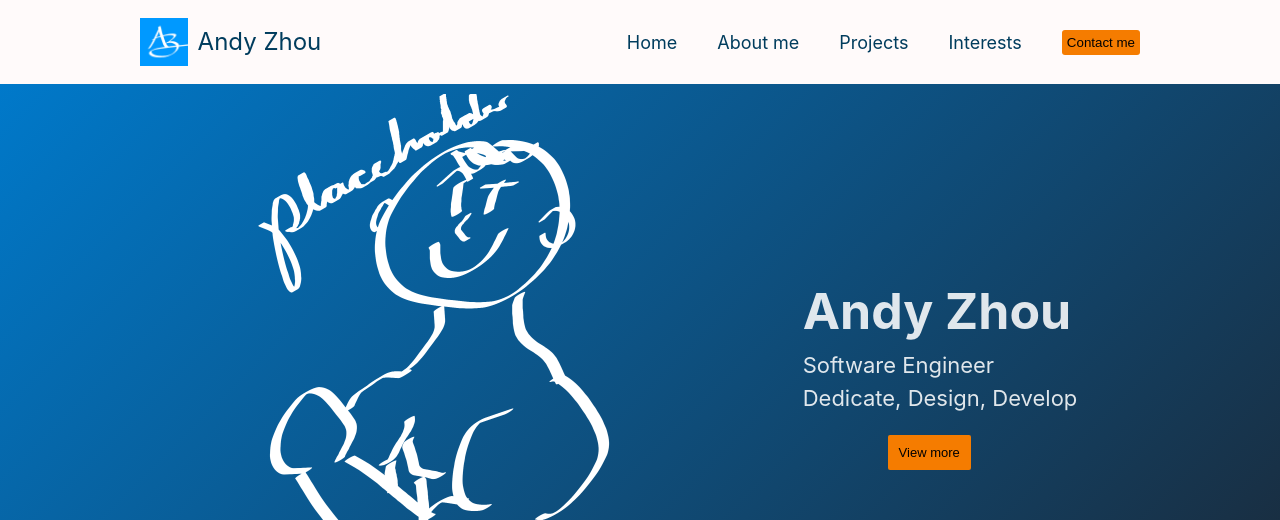
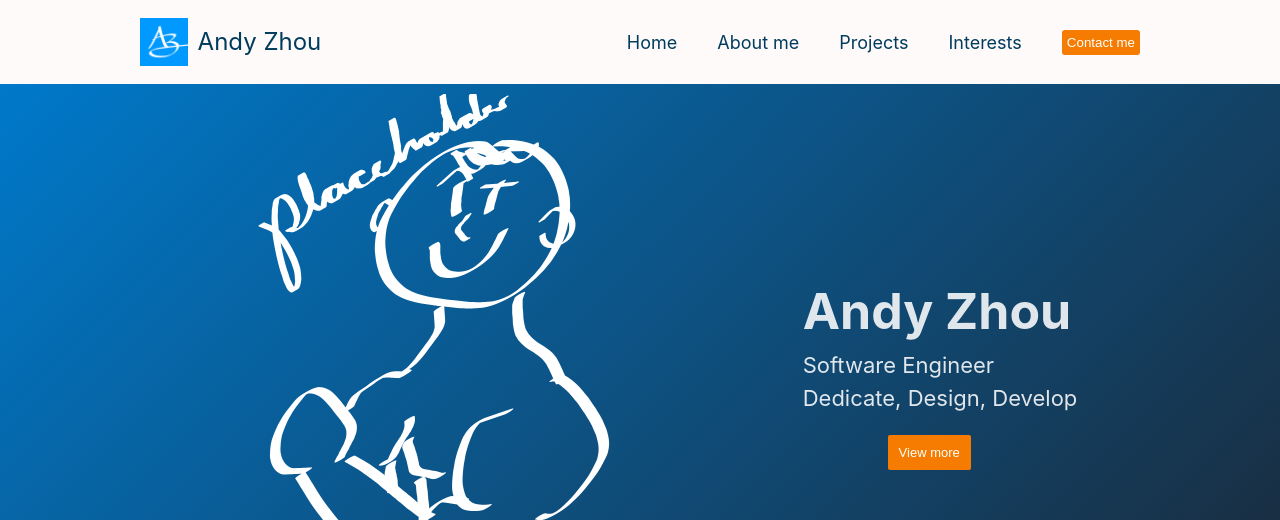
Before and after one commit to PossiblyAHuman/mywebsite2, a React (Vite) app: page / in a window 1280 px wide. Shown: the top 520 px of the page. Built offline with nearby package versions, Linux system fonts and the light colour scheme.

Commit message:
Contact-button now displays right text color on other devices

```diff
--- a/src/components/Homepage.jsx
+++ b/src/components/Homepage.jsx
@@ -6,17 +6,19 @@ import ProjectInstance from './ProjectInstance.jsx'
 
 import ProjectBD from './projects/ProjectBD.jsx'
 import FitnessIntervalTimer from './projects/FitnessIntervalTimer.jsx'
+import GCBC from './projects/GCBC.jsx'
+
 function Homepage({currentPage, setCurrentPage, projSelected, setProjSelected}) {
 
   // Project banner auto switch logic
   const projectBD = {name:'projectBD', img:'projectBD.png', banner_img:'projectBD.png', description:'Empower the voice of Bangladesh Hindus against Tyranny', projComponent: <ProjectBD/>}
   const fitnessApp = {name:'Fitness Interval Timer', img:'IntervalTimer.png', banner_img:'IntervalTimer4.png', description:'Prototype for an interval timer Fitness App', projComponent: <FitnessIntervalTimer/>}
-  const GCBC = {name:'GCBC', img:'GCBC_projectspage.avif', banner_img:'GCBC.png', description:'Supporting a Local Church and maintaining their Website'}
+  const GCBCproj = {name:'GCBC', img:'GCBC_projectspage.avif', banner_img:'GCBC.png', description:'Supporting a Local Church and maintaining their Website', projComponent: <GCBC/>}
 
   const banners = [
     <ProjectContainer proj={projectBD} projSelected={projSelected} setProjSelected={setProjSelected}/>,
     <ProjectContainer proj={fitnessApp} projSelected={projSelected} setProjSelected={setProjSelected}/>,
-    <ProjectContainer proj={GCBC} projSelected={projSelected} setProjSelected={setProjSelected}/>,
+    <ProjectContainer proj={GCBCproj} projSelected={projSelected} setProjSelected={setProjSelected}/>,
   ]
 
   const [currentBanner, setCurrentBanner] = useState(0)
--- a/src/styles/Homepage.css
+++ b/src/styles/Homepage.css
@@ -78,6 +78,7 @@
     margin-left: 85px;
     padding: 10px;
     background-color: #f57c00;
+    color: white;
     border: none;
     border-radius: 2px;
     width: 83px;
--- a/src/styles/Navbar.css
+++ b/src/styles/Navbar.css
@@ -88,9 +88,9 @@
     /*#FF5722*/
 }
 .contact-button {
-
     padding: 5px;
     background-color: #f57c00;
+    color: white;
     border: none;
     border-radius: 3px;
     /* #f57c00   #ff6f00 */
```
